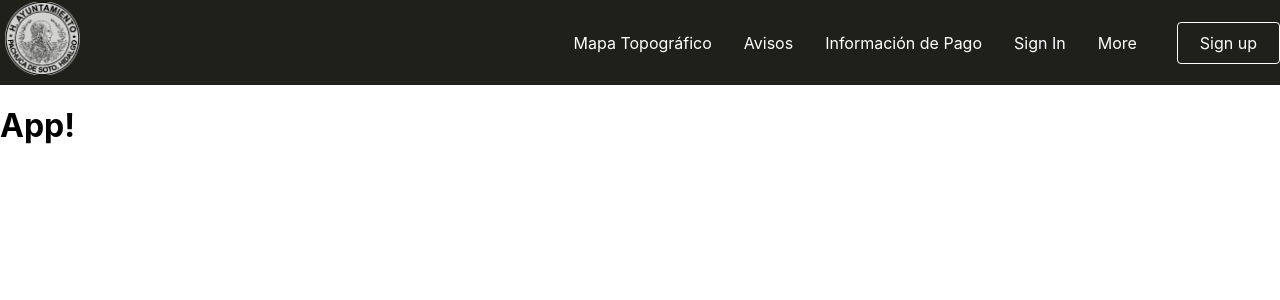
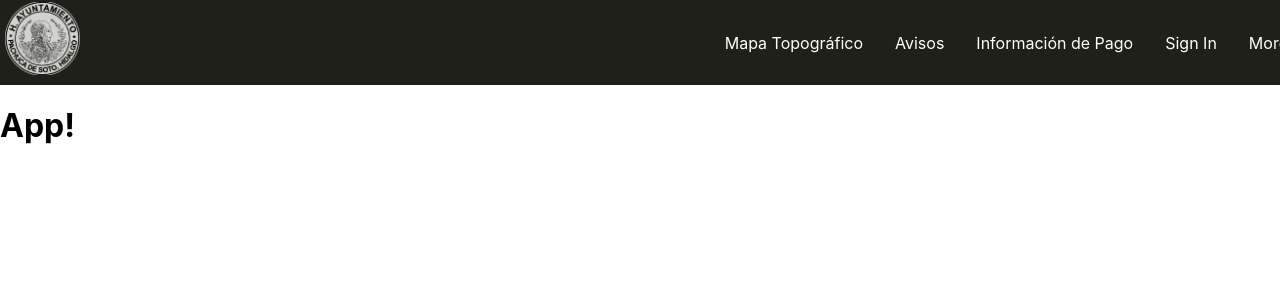
Before and after one commit to ErhartFabian/panteonpublico, a React (Create React App) app: page / in a window 1280 px wide. Shown: the top 300 px of the page. Built offline with nearby package versions, Linux system fonts and the light colour scheme.

Commit message:
Corrección

```diff
--- a/src/Components/Navbar/index.js
+++ b/src/Components/Navbar/index.js
@@ -52,9 +52,6 @@ function Navbar() {
                     >
                         More
                     </NavLink>
-                    <NavBtn>
-                        <NavBtnLink to="/sign-up">Sign up</NavBtnLink>
-                    </NavBtn>
                 </NavMenu>
             </Nav>
         </React.Fragment>
```
